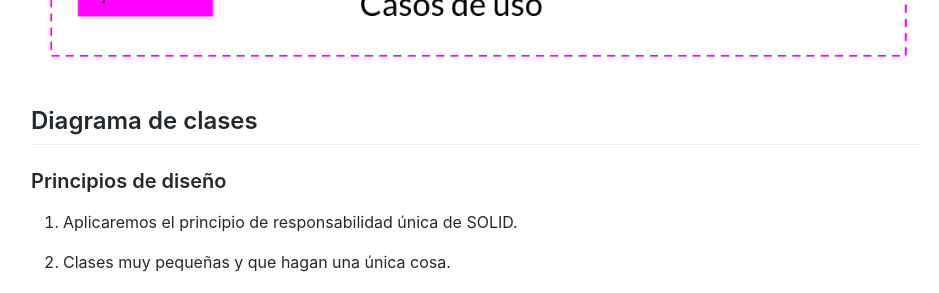
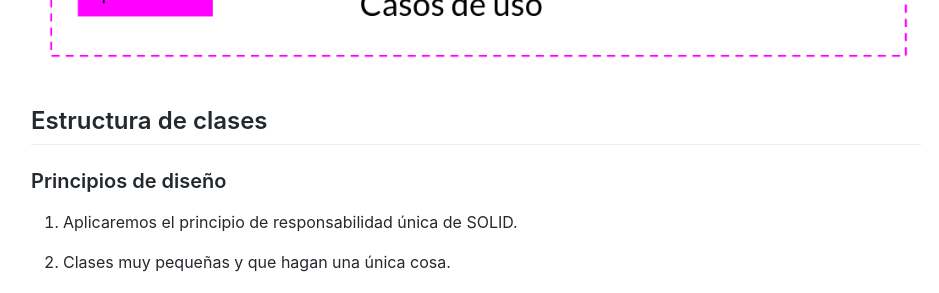
Before and after one commit to Akira3030/formacion, a Jekyll site: the page built from articulos/disenando-una-aplicacion.md, in a window 1280 px wide and 900 px high, scrolled down 2078 px. Shown: the part 154-447 px from the top of the window, without its empty margins (164-1103 px from the left). Built offline with Jekyll 4.4.1, drawn with Linux system fonts in a browser that asks for light colours; our own code applies the rules of GitHub Pages for plain Markdown files.

Commit message:
Update disenando-una-aplicacion.md

```diff
--- a/articulos/disenando-una-aplicacion.md
+++ b/articulos/disenando-una-aplicacion.md
@@ -47,7 +47,7 @@ Recordar que lo que buscamos es un diseño facilmente mantenible y facilemente t
 
 ![alt text]({{ site.site_url }}/assets/img/top-pics/sistema-modular.png)
 
-## Diagrama de clases
+## Estructura de clases
 
 ### Principios de diseño
 
```
